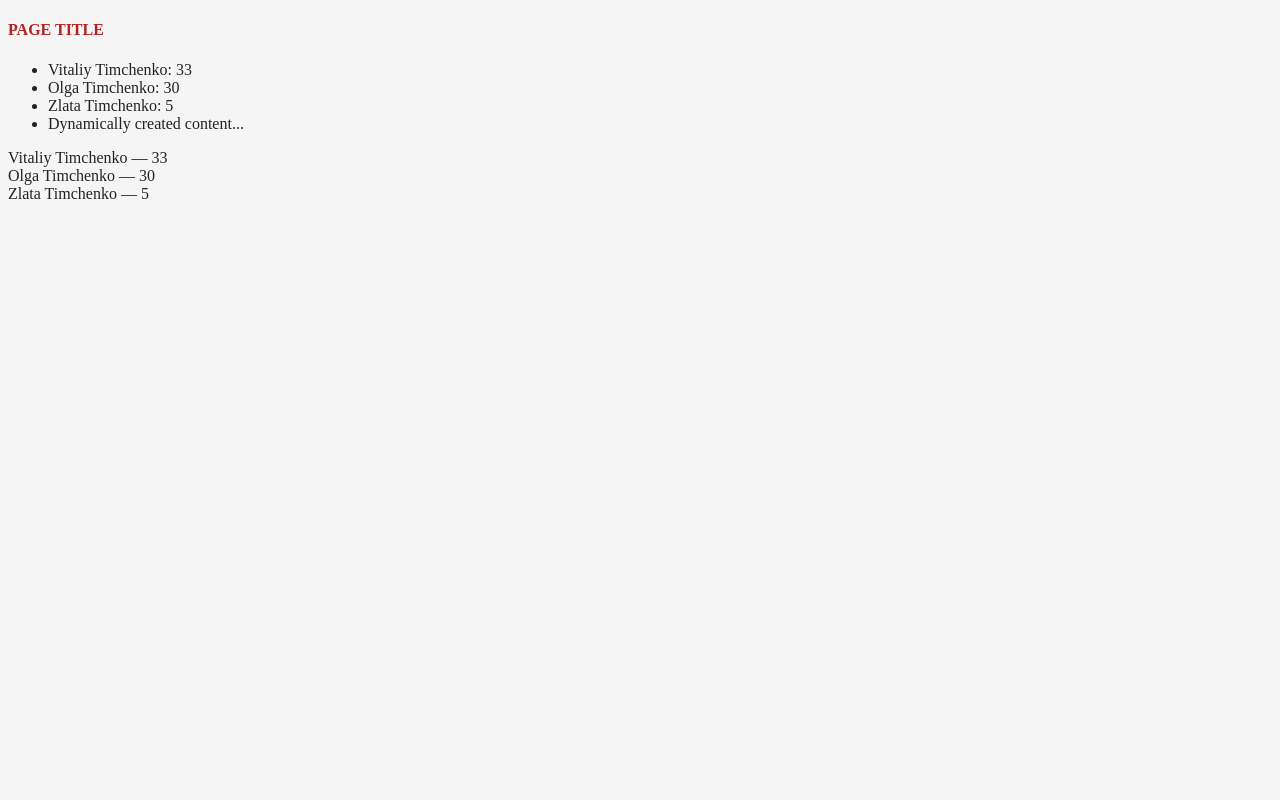
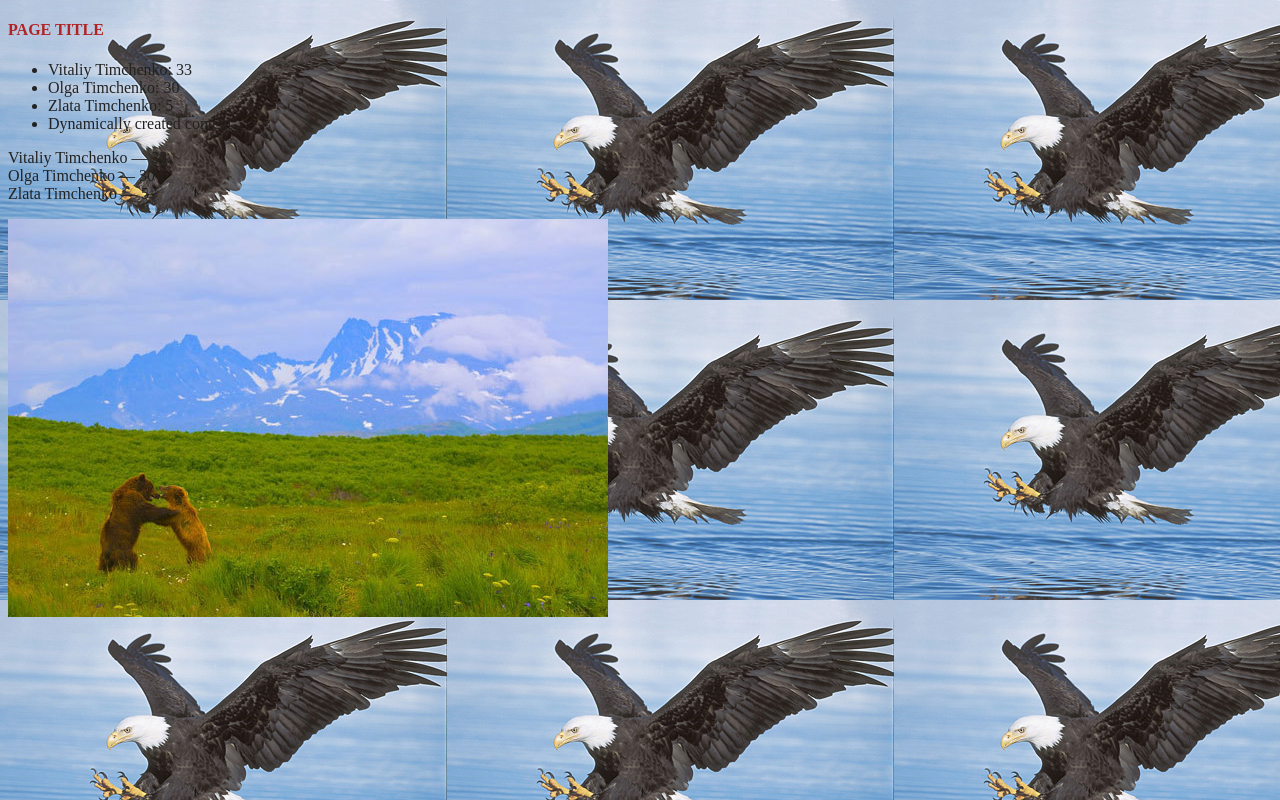
Before and after one commit to we2seek/webpack-demo2, a website built with webpack: page dist/index.html in a window 1280 px wide. Built offline with nearby package versions, Linux system fonts and the light colour scheme; files whose address does not match are found by name.

Commit message:
Assets management

```diff
--- a/package.json
+++ b/package.json
@@ -12,6 +12,7 @@
   "devDependencies": {
     "css-loader": "^0.28.11",
     "extract-text-webpack-plugin": "^4.0.0-beta.0",
+    "file-loader": "^1.1.11",
     "style-loader": "^0.21.0",
     "webpack": "^4.6.0",
     "webpack-cli": "^2.0.15",
--- a/src/css/styles.css
+++ b/src/css/styles.css
@@ -1,6 +1,7 @@
 body {
     background-color: whitesmoke;
     color: #222;
+    background: url('../img/wild-nature2.jpg');
 }
 
 .title {
--- a/src/index.js
+++ b/src/index.js
@@ -1,5 +1,6 @@
 import $ from 'jquery';
 import './css/styles.css';
+import Img from './img/wild-nature1.jpg';
 
 const people = [
     { name: 'Vitaliy Timchenko', age: '33' },
@@ -9,6 +10,7 @@ const people = [
 
 document.body.appendChild(createList(people));
 document.body.appendChild(test(people));
+document.body.appendChild(createImage());
 $('.people-list').append($('<li>Dynamically created content...</li>'));
 
 function createList(list) {
@@ -33,3 +35,9 @@ function test(list) {
     element.innerHTML = items.join('<br/>');
     return element;
 }
+
+function createImage() {
+    const image = new Image();
+    image.src = Img;
+    return image;
+}
--- a/webpack.config.js
+++ b/webpack.config.js
@@ -6,7 +6,7 @@ const conf = {
     output: {
         path: path.resolve(__dirname, 'dist'),
         filename: 'main.js',
-        publicPath: 'dist/'
+        //publicPath: 'dist/'
     },
     module: {
         rules: [
@@ -19,6 +19,11 @@ const conf = {
                 //     'style-loader',
                 //     'css-loader'
                 // ]
+            }, {
+                test: /\.(png|svg|jpg|gif)$/,
+                use: [
+                    'file-loader'
+                ]
             }
         ]
     },
```
Also changed, not shown: dist/index.html, src/img/wild-nature1.jpg (added), src/img/wild-nature2.jpg (added), 1 other file.
